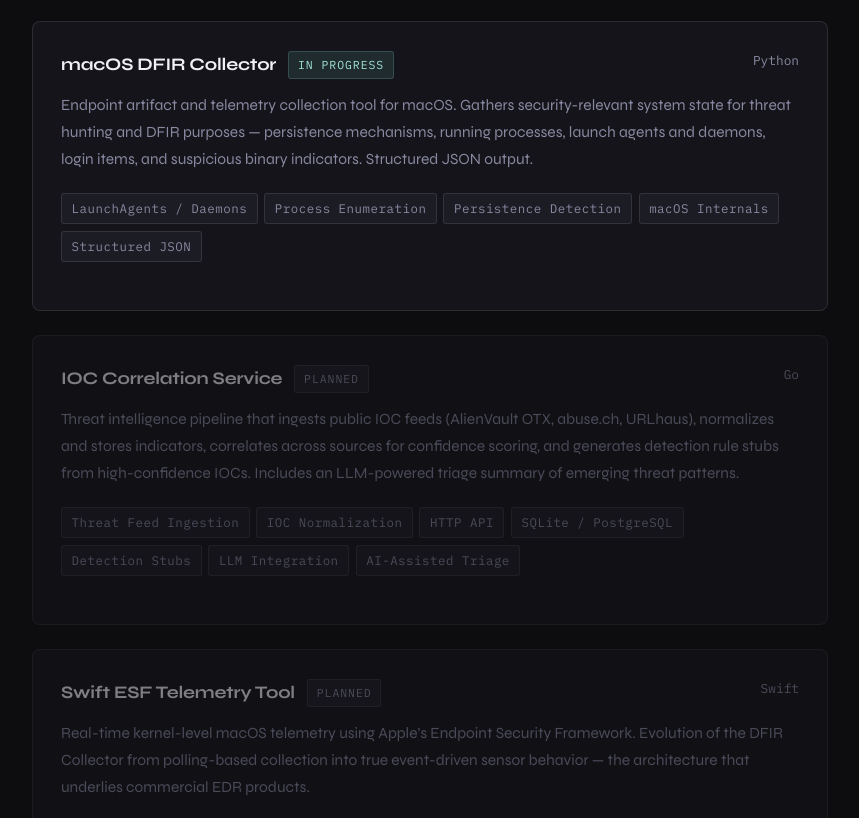
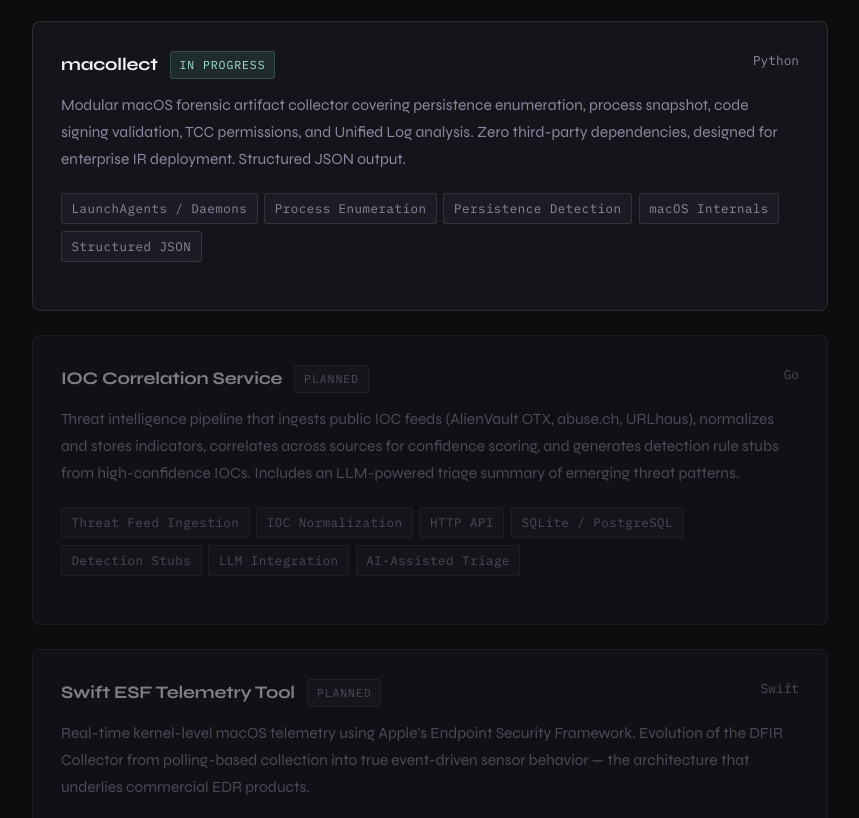
Before and after one commit to ryoshu404/ryoshu404.github.io, a plain HTML site: page index.html in a window 1280 px wide. Shown: the part 2145-2963 px from the top of the page, without its empty margins (210-1069 px from the left). Drawn offline with Linux system fonts and the light colour scheme.

Commit message:
Update index.html

```diff
--- a/index.html
+++ b/index.html
@@ -704,16 +704,15 @@
         <div class="project-card">
           <div class="project-header">
             <div class="project-title-row">
-              <span class="project-name">macOS DFIR Collector</span>
+              <span class="project-name">macollect</span>
               <span class="badge badge-progress">In Progress</span>
             </div>
             <span class="project-lang">Python</span>
           </div>
           <p class="project-desc">
-            Endpoint artifact and telemetry collection tool for macOS. Gathers
-            security-relevant system state for threat hunting and DFIR purposes — persistence
-            mechanisms, running processes, launch agents and daemons, login items,
-            and suspicious binary indicators. Structured JSON output.
+           Modular macOS forensic artifact collector covering persistence enumeration, process
+            snapshot, code signing validation, TCC permissions, and Unified Log analysis. Zero
+            third-party dependencies, designed for enterprise IR deployment. Structured JSON output.
           </p>
           <div class="project-features">
             <span class="tag">LaunchAgents / Daemons</span>
```
